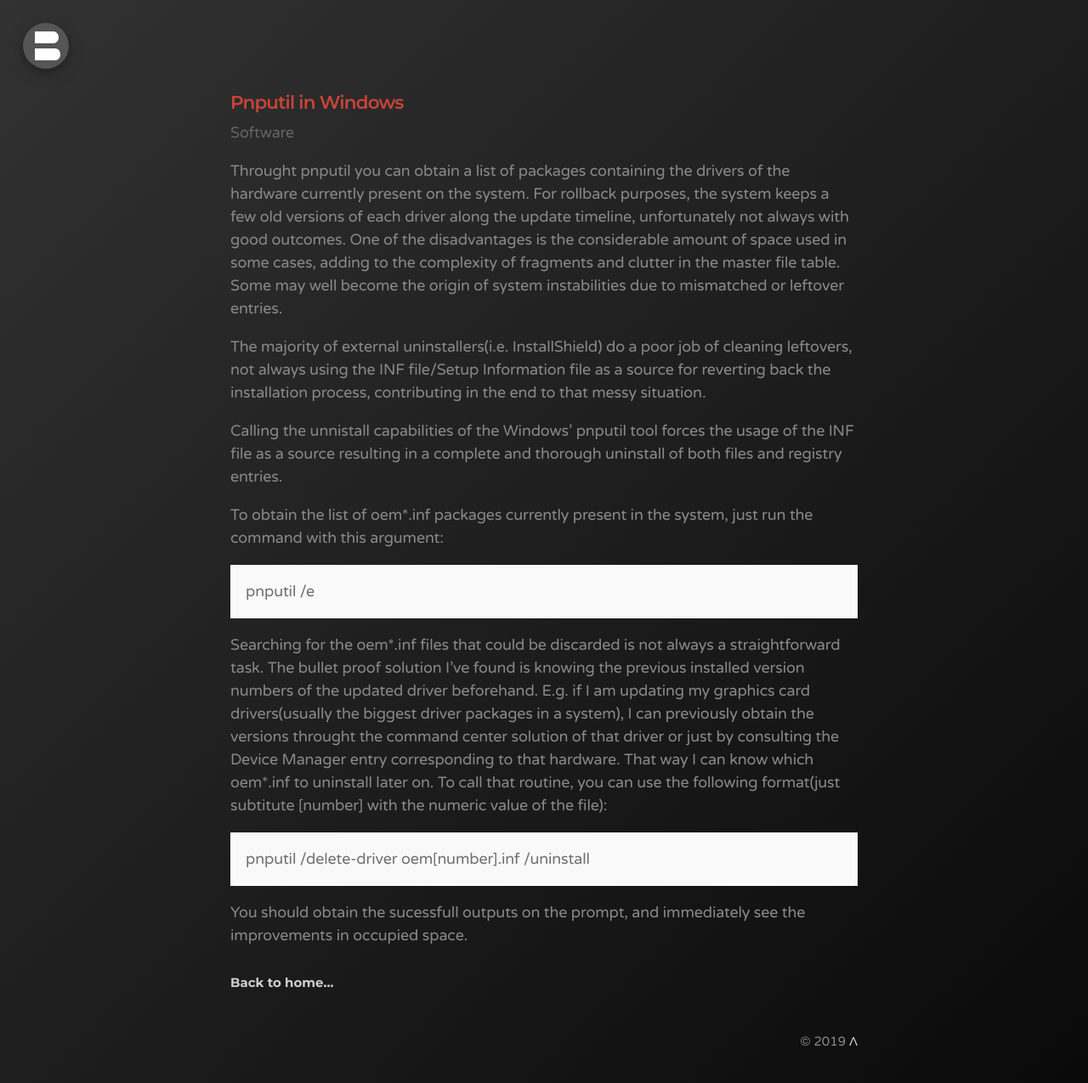
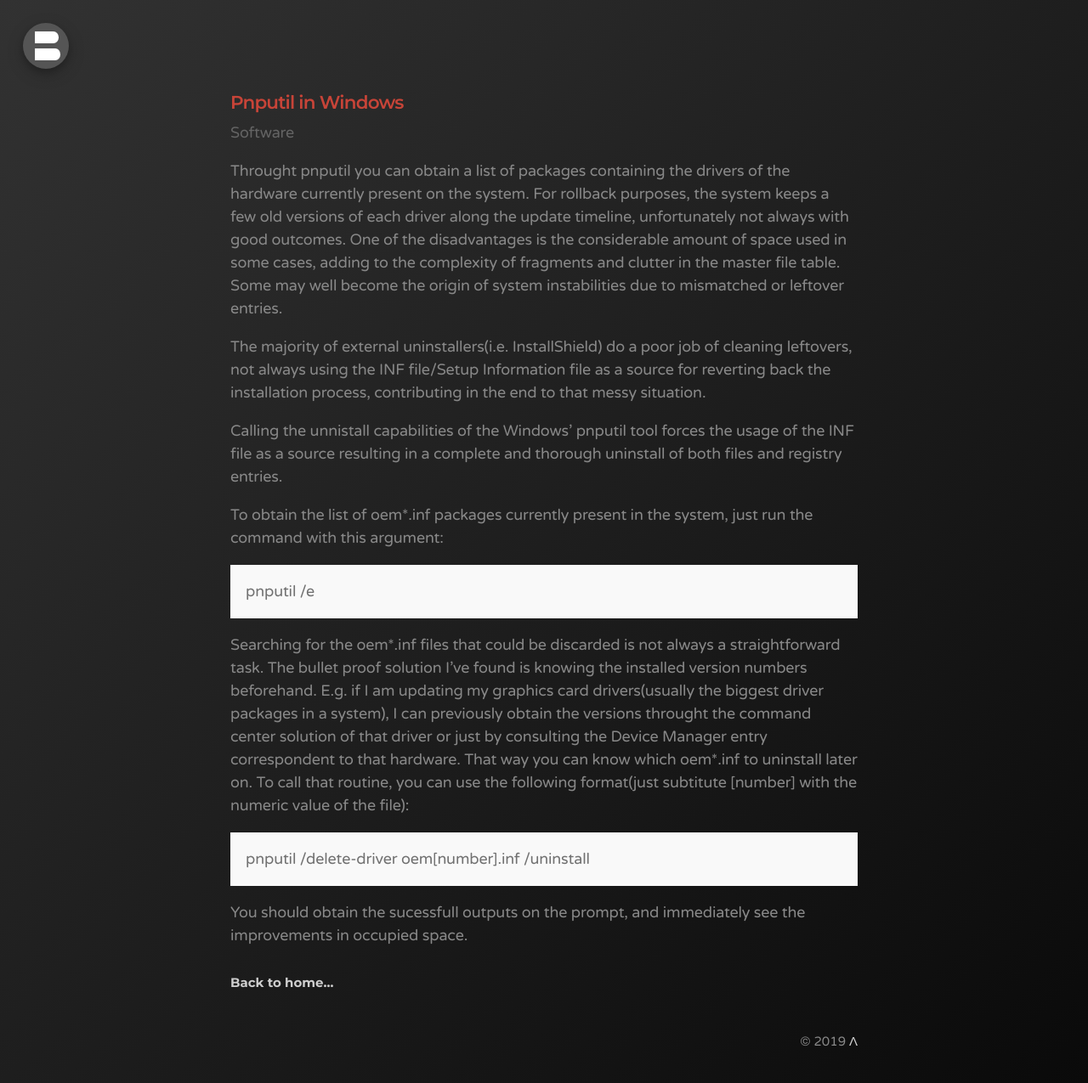
Before and after one commit to bonina/bonina.github.io, a Jekyll site: the page built from _posts/software/2019/2019-09-29-pnputil-in-windows.md, in a window 1280 px wide. Shown: the whole page at 85% size. Built offline with Jekyll 4.4.1, drawn with Linux system fonts in a browser that asks for light colours.

Commit message:
Update 2019-09-29-pnputil-in-windows.md

```diff
--- a/_posts/software/2019/2019-09-29-pnputil-in-windows.md
+++ b/_posts/software/2019/2019-09-29-pnputil-in-windows.md
@@ -13,7 +13,7 @@ Calling the unnistall capabilities of the Windows' pnputil tool forces the usage
 To obtain the list of oem\*.inf packages currently present in the system, just run the command with this argument:
 <p class="message">pnputil /e</p>
 
-Searching for the oem\*.inf files that could be discarded is not always a straightforward task. The bullet proof solution I've found is knowing the previous installed version numbers of the updated driver beforehand. E.g. if I am updating my graphics card drivers(usually the biggest driver packages in a system), I can previously obtain the versions throught the command center solution of that driver or just by consulting the Device Manager entry corresponding to that hardware. That way I can know which oem\*.inf to uninstall later on.
+Searching for the oem\*.inf files that could be discarded is not always a straightforward task. The bullet proof solution I've found is knowing the installed version numbers beforehand. E.g. if I am updating my graphics card drivers(usually the biggest driver packages in a system), I can previously obtain the versions throught the command center solution of that driver or just by consulting the Device Manager entry correspondent to that hardware. That way you can know which oem\*.inf to uninstall later on.
 To call that routine, you can use the following format(just subtitute [number] with the numeric value of the file):
 <p class="message">pnputil /delete-driver oem[number].inf /uninstall</p>
 
```
